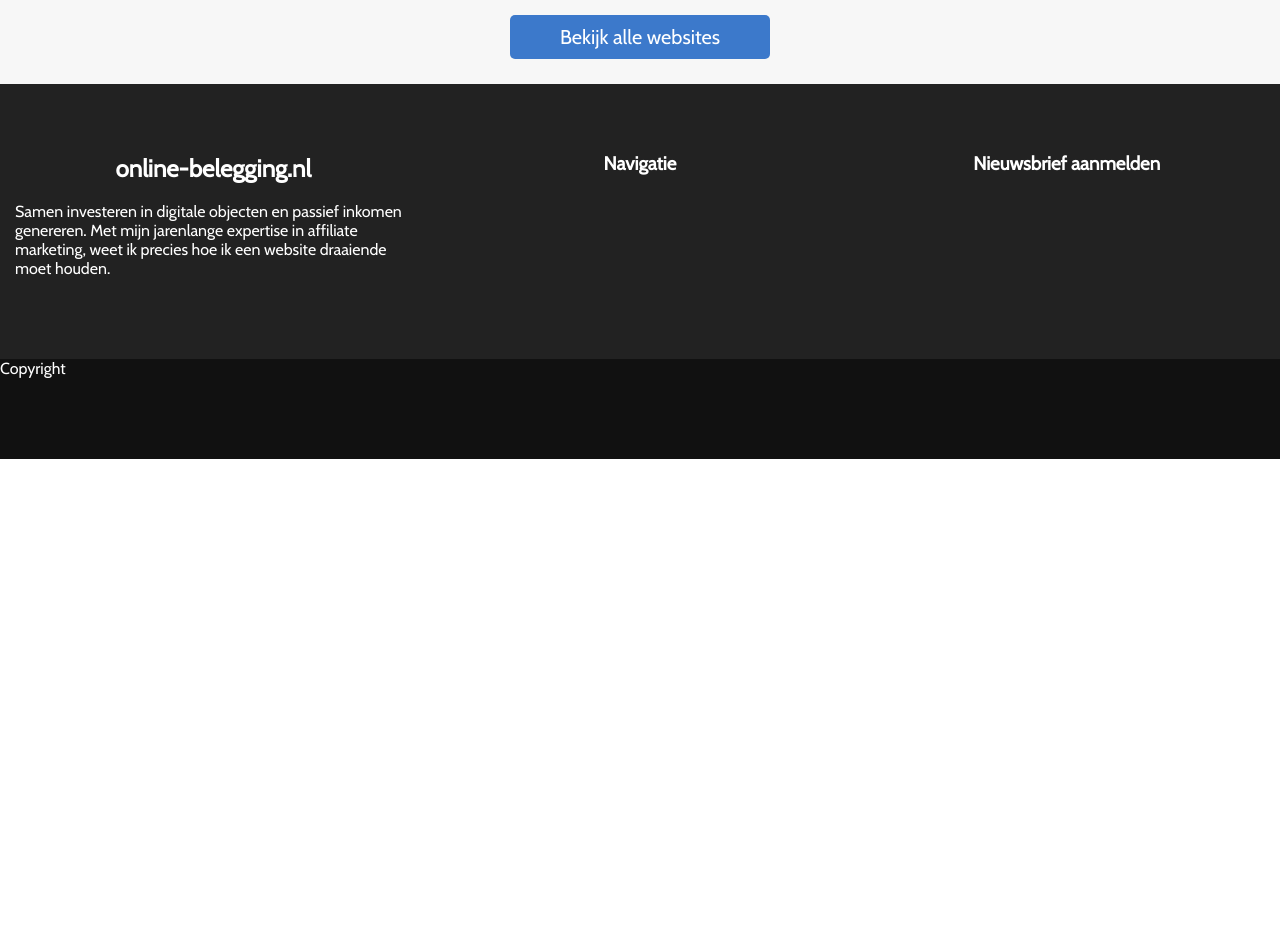
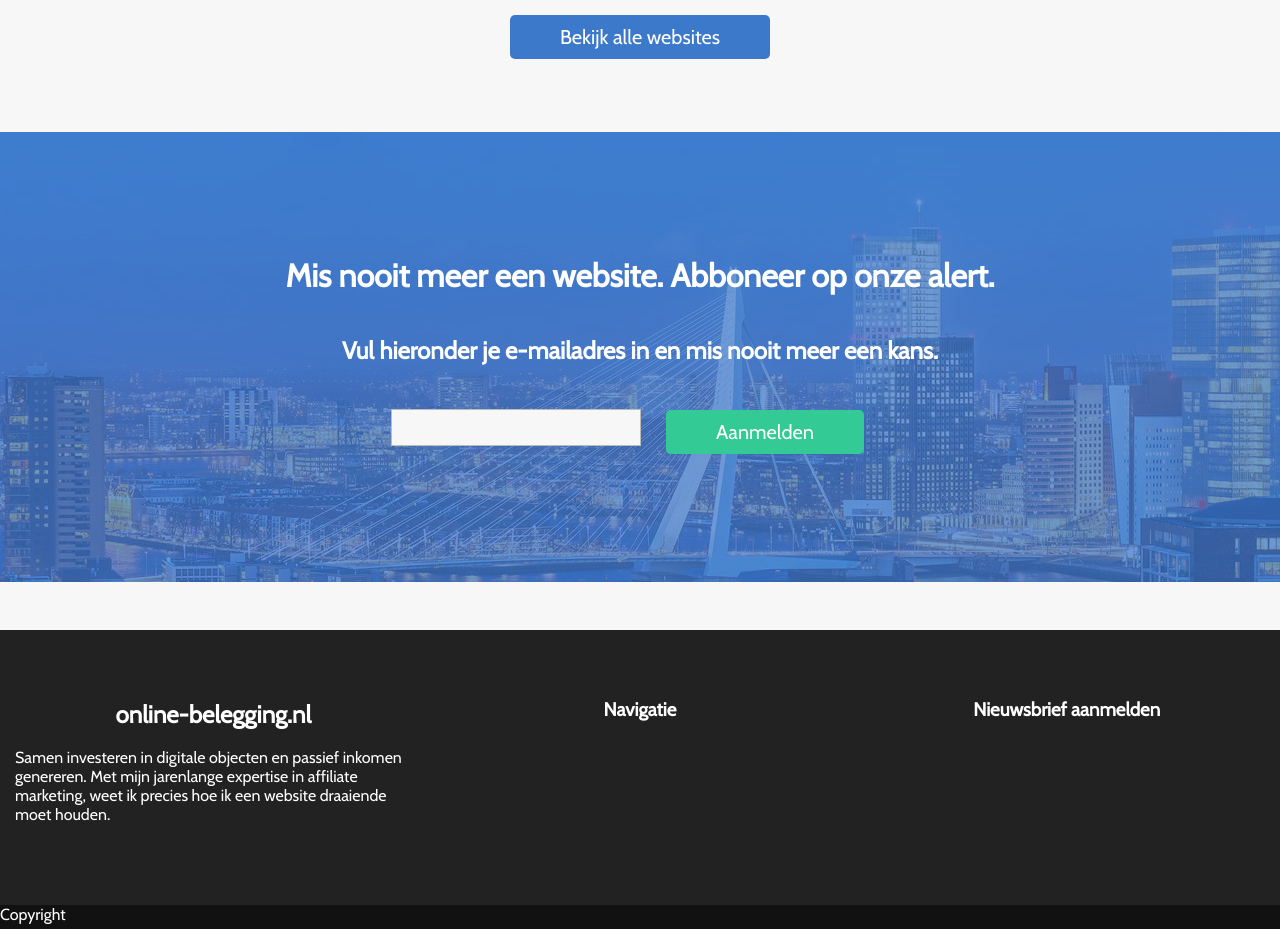
Before and after one commit to sanderyt/invest-platform, a Next.js app: page / in a window 1280 px wide. Shown: the part 1360-2289 px from the top of the page. Before the commit the page ends 1819 px from the top, so only its background shows below. Built offline with nearby package versions, Linux system fonts and the light colour scheme; no server answers.

Commit message:
added newsletter to homepage

```diff
--- a/components/Newsletter/index.js
+++ b/components/Newsletter/index.js
@@ -1,9 +1,22 @@
 import React from "react";
+
+import InputField from "../InputField";
+import Button from "../Button";
 
 const Newsletter = () => {
   return (
-    <div>
-      <h1>Mis nooit meer een website. Abboneer op onze alert!</h1>
+    <div className="container-fluid m-5">
+      <div className="newsletter row d-flex justify-content-center">
+        <div className="newsletter__overlay" />
+        <div className="newsletter__content d-flex flex-column justify-content-center align-items-center">
+          <h1>Mis nooit meer een website. Abboneer op onze alert.</h1>
+          <h2>Vul hieronder je e-mailadres in en mis nooit meer een kans.</h2>
+          <div className="d-flex align-items-center">
+            <InputField />
+            <button className="btn btn--cta btn--lg">Aanmelden</button>
+          </div>
+        </div>
+      </div>
     </div>
   );
 };
--- /dev/null
+++ b/components/Newsletter/newsletter.scss
@@ -0,0 +1,18 @@
+.newsletter {
+  height: 450px;
+  background-image: url("/rotterdam.jpg");
+  color: white;
+  position: relative;
+
+  &__overlay {
+    background-color: rgba(60, 121, 203, 0.75);
+    position: absolute;
+    width: 100%;
+    height: 100%;
+    z-index: $layer2;
+  }
+
+  &__content {
+    z-index: $layer3;
+  }
+}
--- a/pages/index.js
+++ b/pages/index.js
@@ -3,12 +3,14 @@ import React from "react";
 import Layout from "../components/Layout";
 import Hero from "../components/Hero";
 import Latest from "../components/Latest";
+import Newsletter from "../components/Newsletter";
 
 const Home = () => {
   return (
     <Layout>
       <Hero />
       <Latest />
+      <Newsletter />
     </Layout>
   );
 };
--- a/styles/main.scss
+++ b/styles/main.scss
@@ -25,3 +25,4 @@
 @import "../components/Spinner/spinner.scss";
 @import "../components/Hero/hero.scss";
 @import "../components/WebsiteCard/websitecard.scss";
+@import "../components/Newsletter/newsletter.scss";
```
